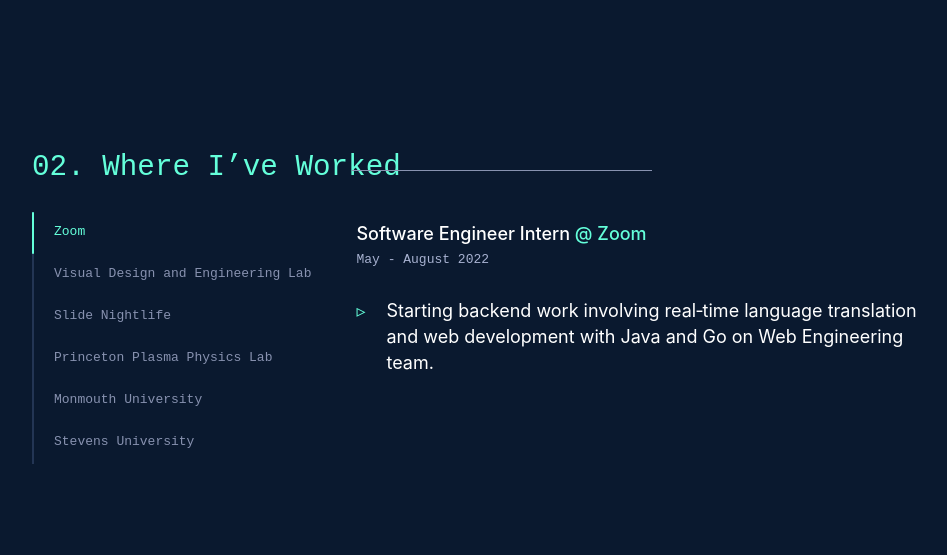
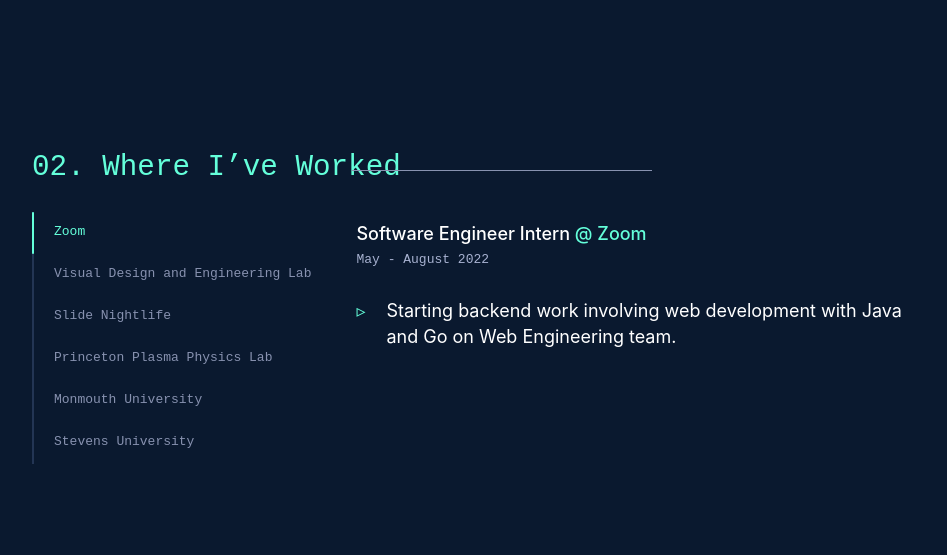
Before and after one commit to allenlu378/allenlu378.github.io, a Gatsby site in the folder mtb_website/: page / in a window 1280 px wide. Shown: the part 1629-2184 px from the top of the page, without its empty margins (160-1107 px from the left). Built offline with nearby package versions, Linux system fonts and the light colour scheme; Gatsby itself is replaced by a stand-in of ours; what @bit/formidablelabs.react-animations.fade-in-down would draw is missing.

Commit message:
update index.md

```diff
--- a/mtb_website/content/jobs/Zoom/index.md
+++ b/mtb_website/content/jobs/Zoom/index.md
@@ -7,4 +7,4 @@
 url: "zoom.us"
 ---
 
-* Starting backend work involving real‑time language translation and web development with Java and Go on Web Engineering team.
+* Starting backend work involving web development with Java and Go on Web Engineering team.
```
